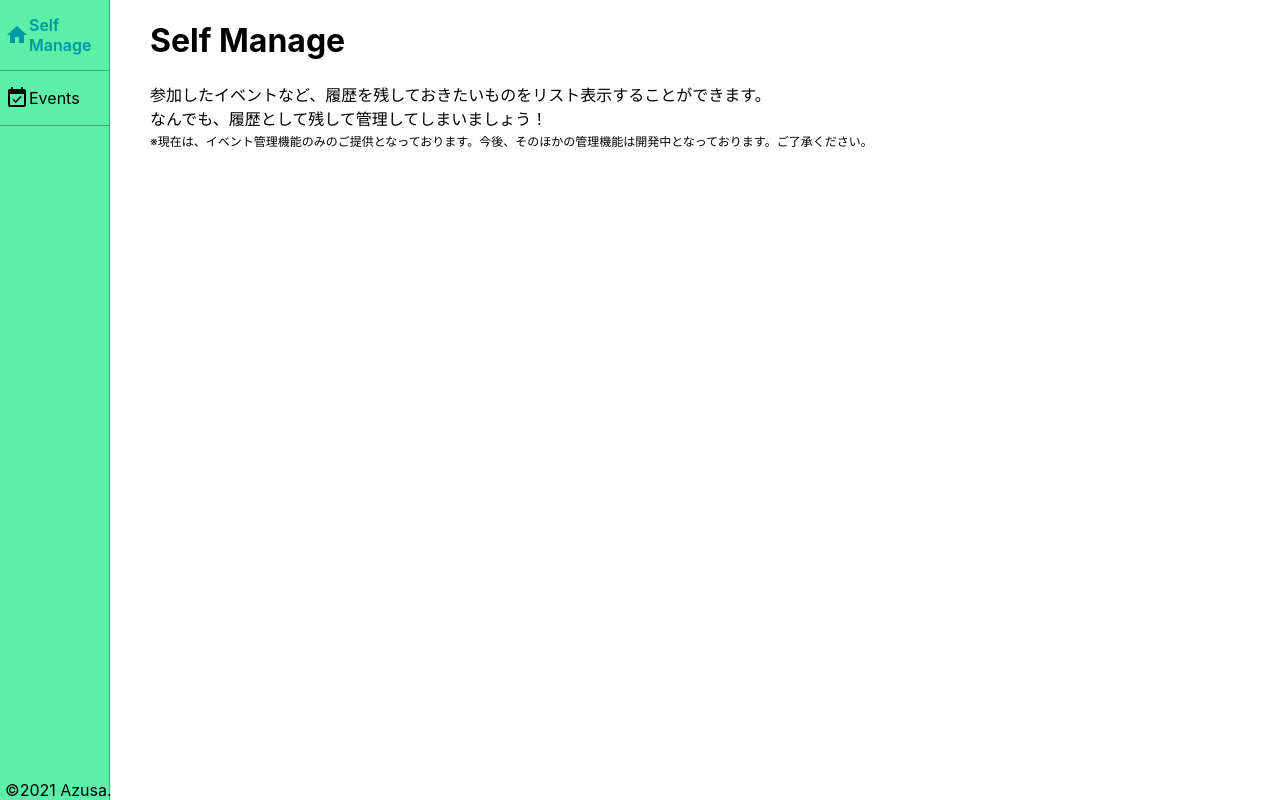
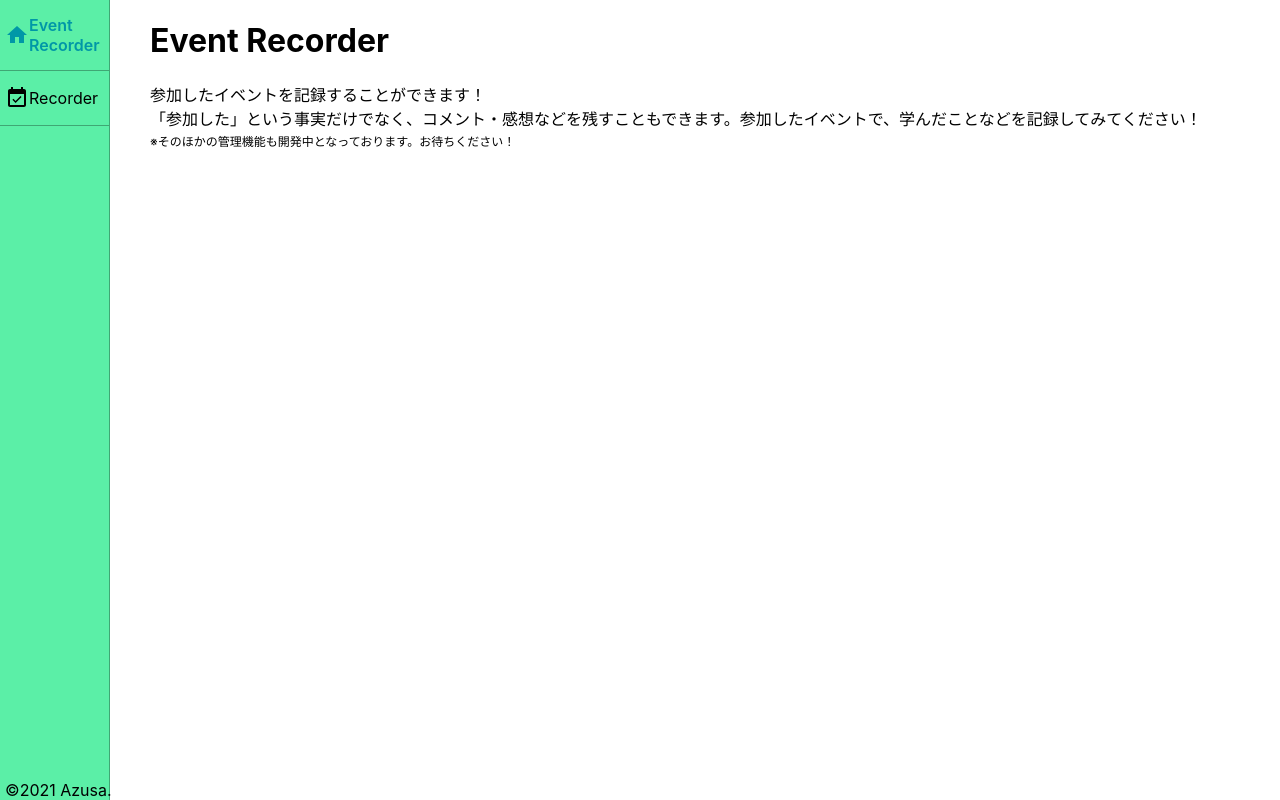
Before and after one commit to azufb/self-manage-app, a React app: page / in a window 1280 px wide. Built offline with nearby package versions, Linux system fonts and the light colour scheme.

Commit message:
アプリケーション名を修正(現在は、イベント管理のみ提供のため。)

```diff
--- a/public/index.html
+++ b/public/index.html
@@ -24,7 +24,7 @@
       work correctly both with client-side routing and a non-root public URL.
       Learn how to configure a non-root public URL by running `npm run build`.
     -->
-    <title>Self Manage</title>
+    <title>Event Recorder</title>
   </head>
   <body>
     <noscript>You need to enable JavaScript to run this app.</noscript>
--- a/src/components/Home.js
+++ b/src/components/Home.js
@@ -4,11 +4,11 @@ import styles from "../styles/Home.css";
 const Home = () => {
   return (
     <div className={styles.contents}>
-      <h1>Self Manage</h1>
+      <h1>Event Recorder</h1>
       <p>
-        参加したイベントなど、履歴を残しておきたいものをリスト表示することができます。<br />
-        なんでも、履歴として残して管理してしまいましょう！<br />
-        <span className={styles.annotation}>※現在は、イベント管理機能のみのご提供となっております。今後、そのほかの管理機能は開発中となっております。ご了承ください。</span>
+        参加したイベントを記録することができます！<br />
+        「参加した」という事実だけでなく、コメント・感想などを残すこともできます。参加したイベントで、学んだことなどを記録してみてください！<br></br>
+        <span className={styles.annotation}>※そのほかの管理機能も開発中となっております。お待ちください！</span>
       </p>
     </div>
   )
--- a/src/components/Navi.js
+++ b/src/components/Navi.js
@@ -19,12 +19,12 @@ const Navi = () => {
           <div className={styles.side}>
             <div className={styles.navi}>
               <NavLink exact to="/" activeClassName={styles.activeNavi}>
-                <span className={styles.naviTitle}><HomeIcon /><span>Self Manage</span></span>
+                <span className={styles.naviTitle}><HomeIcon /><span>Event Recorder</span></span>
               </NavLink>
             </div>
             <div className={styles.navi}>
               <NavLink to="/Events" activeClassName={styles.activeNavi}>
-                <span className={styles.naviTitle}><EventAvailableIcon /><span>Events</span></span>
+                <span className={styles.naviTitle}><EventAvailableIcon /><span>Recorder</span></span>
               </NavLink>
             </div>
             <footer>&copy;2021 Azusa.</footer>
```
